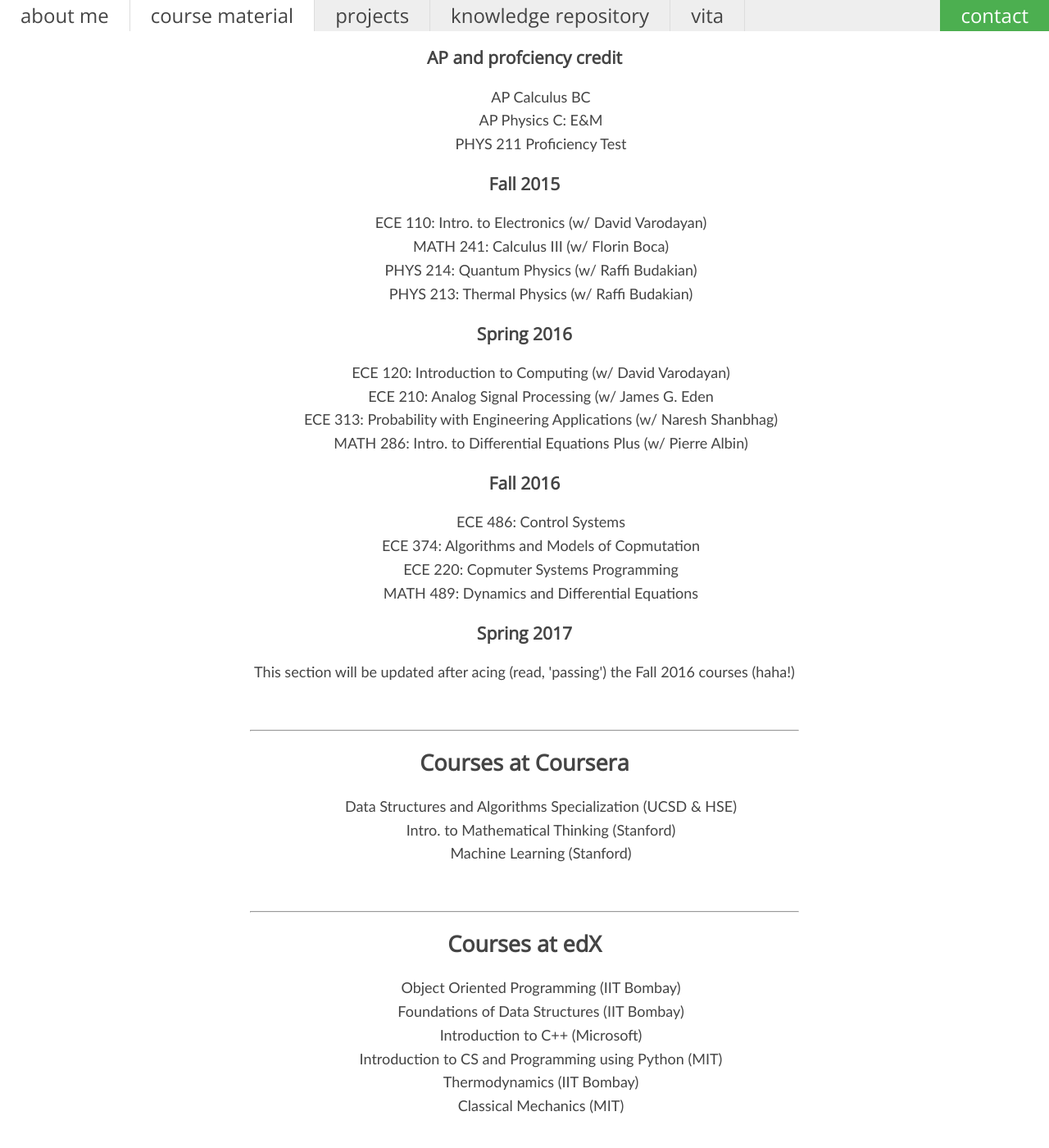
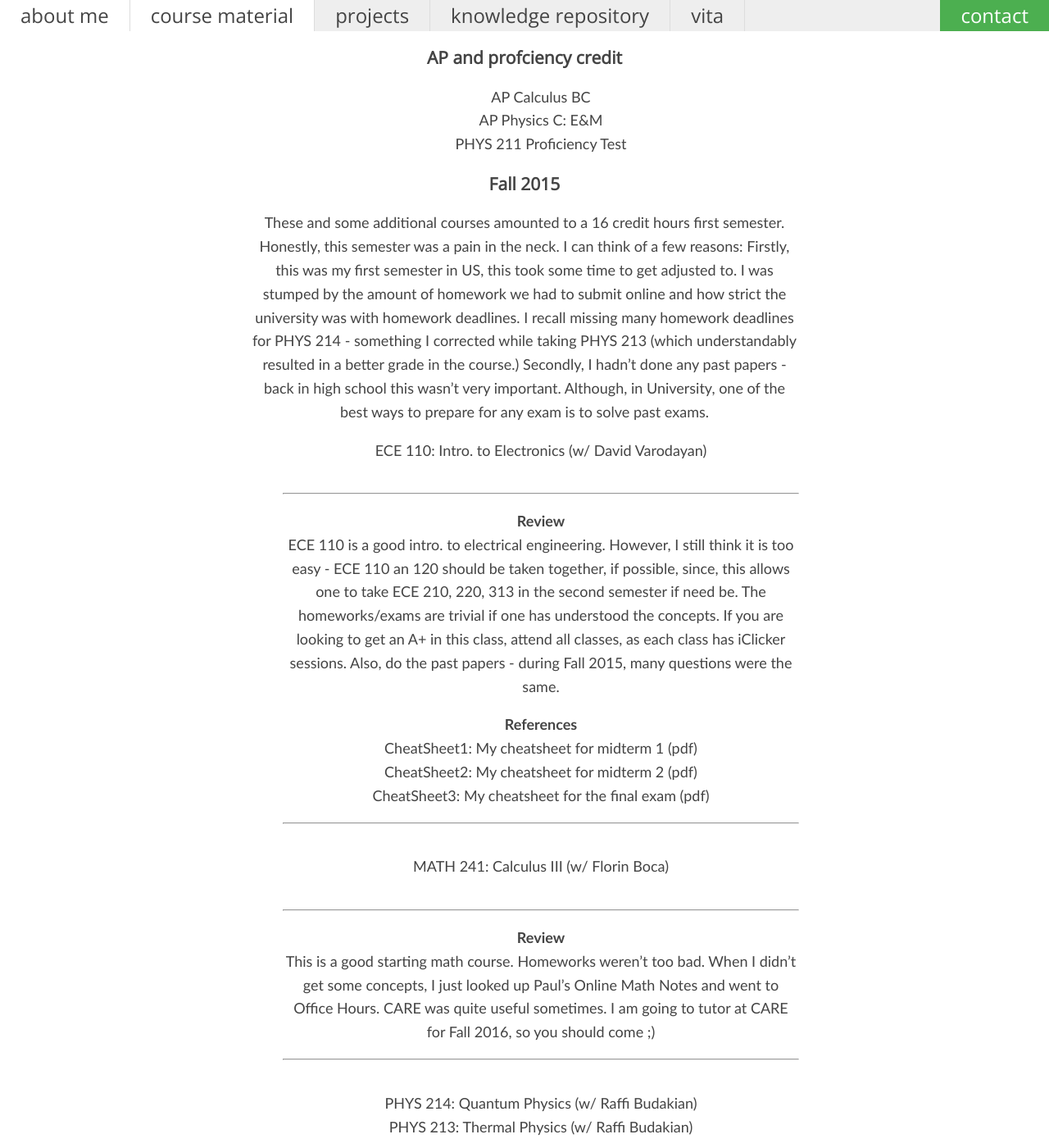
Before and after one commit to akashdeepdeb/akash.github.io, a Jekyll site: the page built from course_material/index.html, in a window 1280 px wide and 1400 px high, scrolled down 726 px. Shown: the whole window at 82% size. Built offline with Jekyll 4.4.1, drawn with Linux system fonts in a browser that asks for light colours.

Commit message:
Update index.html

```diff
--- a/course_material/index.html
+++ b/course_material/index.html
@@ -107,12 +107,50 @@ title: Course Material
  </li>
 
 </ul>
+
 <h3>
   Fall 2015
 </h3>
+<p>
+These and some additional courses amounted to a 16 credit hours first semester. Honestly, this semester was a pain in the neck. I can think of a few reasons: Firstly, this was my first semester in US, this took some time to get adjusted to. I was stumped by the amount of homework we had to submit online and how strict the university was with homework deadlines. I recall missing many homework deadlines for PHYS 214 - something I corrected while taking PHYS 213 (which understandably resulted in a better grade in the course.) Secondly, I hadn’t done any past papers - back in high school this wasn’t very important. Although, in University, one of the best ways to prepare for any exam is to solve past exams.
+</p>
+
 <ul>
-  <li><a href = "/ECE110">ECE 110: Intro. to Electronics</a> (w/ David Varodayan)</li>
-  <li><a href = "/MATH241">MATH 241: Calculus III</a> (w/ Florin Boca)</li>
+
+<li><a href = "javascript:showhide(‘ece110’)">ECE 110: Intro. to Electronics</a> (w/ David Varodayan)
+  <div id = “ece110” style = “text-align: left; display: none;”>
+    <br>
+    <hr width = “40%”>
+    <p><b>Review</b><br>
+    ECE 110 is a good intro. to electrical engineering.
+    However, I still think it is too easy - ECE 110 an 120 should be taken together, if possible, since, this allows one to take ECE 210, 220, 313 in the second semester if need be.
+    The homeworks/exams are trivial if one has understood the concepts.
+    If you are looking to get an A+ in this class, attend all classes, as each class has iClicker sessions.
+    Also, do the past papers - during Fall 2015, many questions were the same.
+    </p>
+    <p><b>References</b><br>
+    CheatSheet1: <a href = “”>My cheatsheet for midterm 1 (pdf)</a><br>
+    CheatSheet2: <a href = “”>My cheatsheet for midterm 2 (pdf)</a><br>
+    CheatSheet3: <a href = “”>My cheatsheet for the final exam (pdf)</a><br>
+    </p>
+    <hr width = “40%”>
+    <br>
+  </div>
+</li>
+
+<li><a href = "javascript:showhide(‘math241’)">MATH 241: Calculus III</a> (w/ Florin Boca)
+  <div id = “math241” style = “text-align: left; display: none;”>
+    <br>
+    <hr width = “40%”>
+    <p><b>Review</b><br>
+    This is a good starting math course. Homeworks weren’t too bad.
+    When I didn’t get some concepts, I just looked up Paul’s Online Math Notes and went to Office Hours.
+    CARE was quite useful sometimes. I am going to tutor at CARE for Fall 2016, so you should come ;)
+    </p>
+    <hr width = “40%”>
+    <br>
+  </div>
+</li>
   <li><a href = "/PHYS214">PHYS 214: Quantum Physics</a> (w/ Raffi Budakian)</li>
   <li><a href = "/PHYS213">PHYS 213: Thermal Physics</a> (w/ Raffi Budakian)</li>
 </ul>
```
